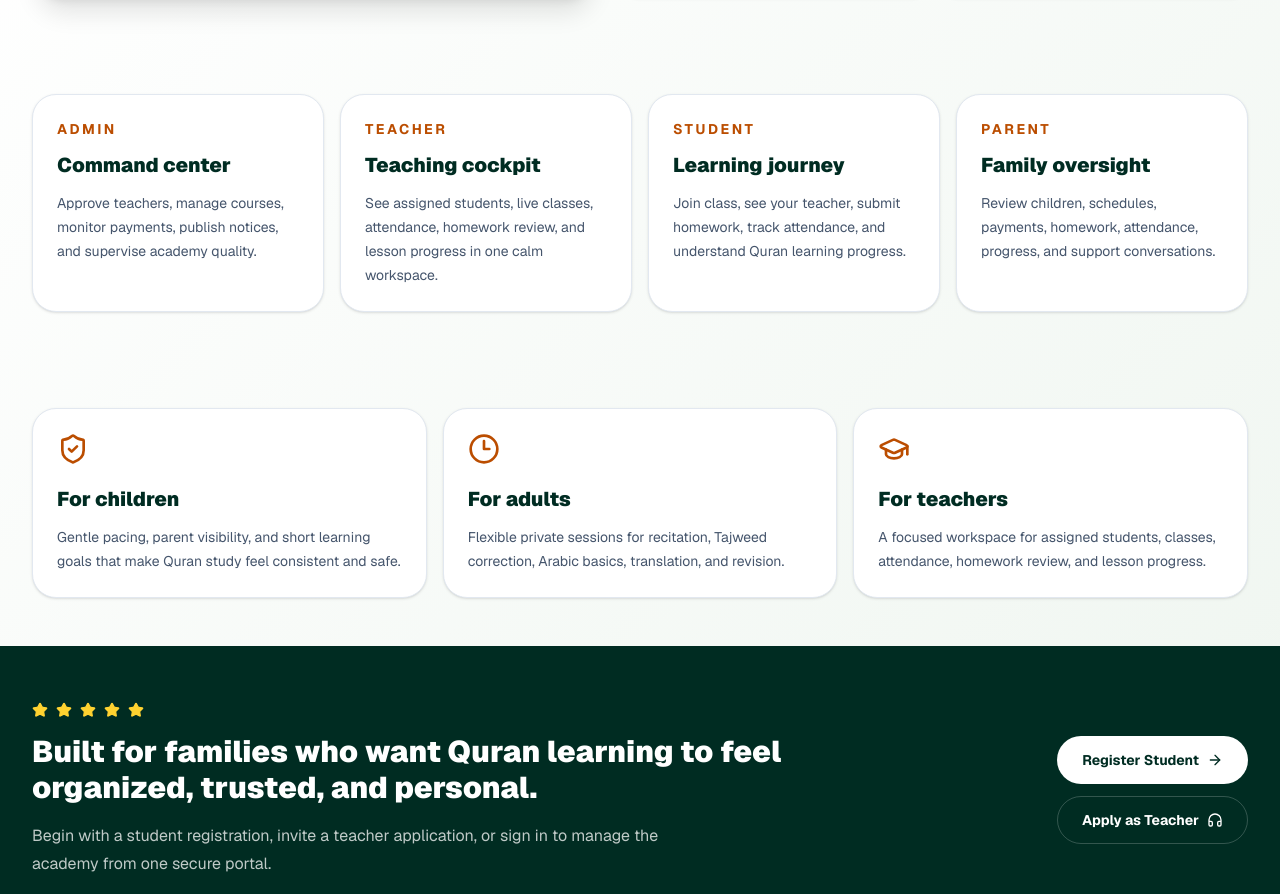
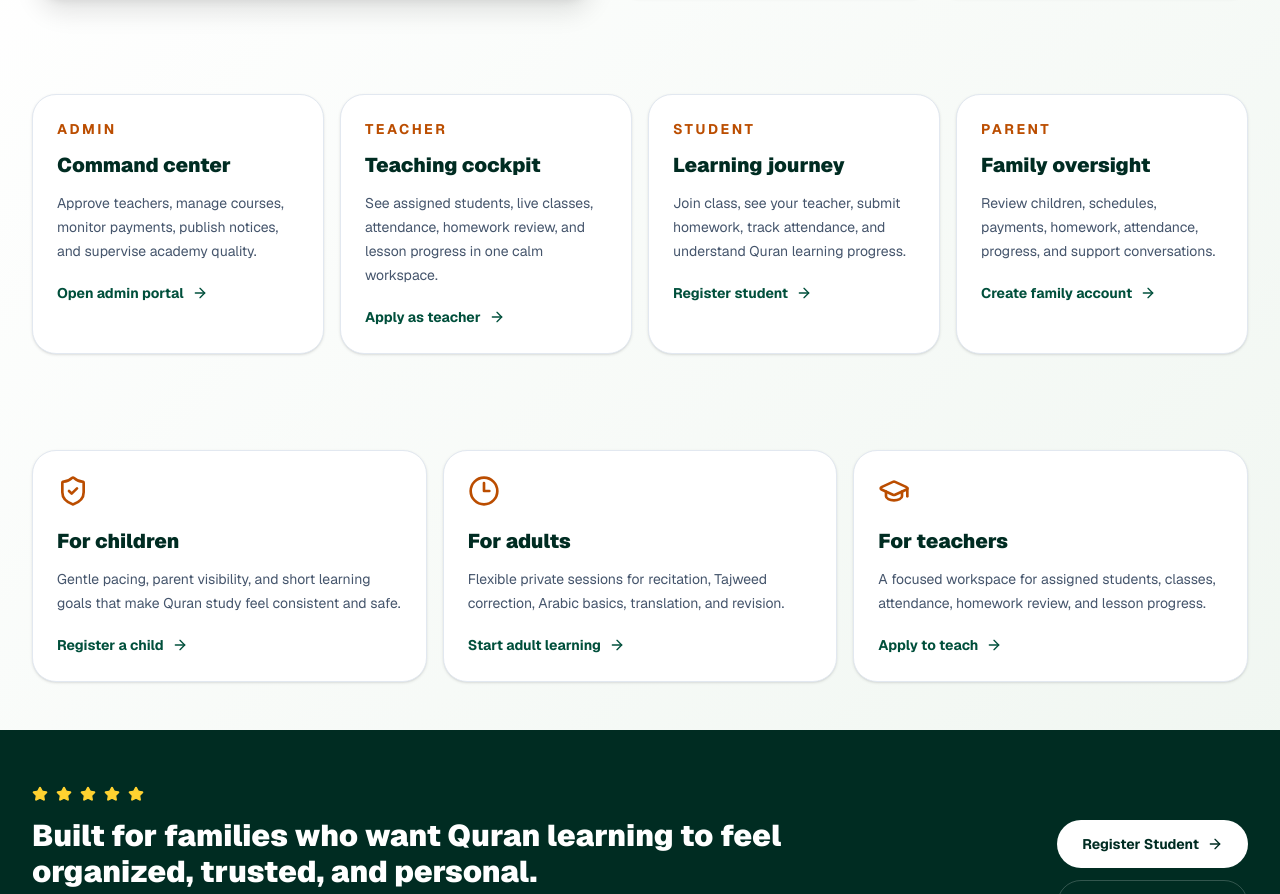
Before and after one commit to AlHayatAcademy/al-hayat-quran-portal-next, a Next.js app: page / in a window 1280 px wide. Shown: the part 2151-3045 px from the top of the page. Built offline with nearby package versions, Linux system fonts and the light colour scheme.

Commit message:
Link homepage audience cards

```diff
--- a/src/app/page.tsx
+++ b/src/app/page.tsx
@@ -53,18 +53,30 @@ export default function Home() {
       title: "For children",
       copy: "Gentle pacing, parent visibility, and short learning goals that make Quran study feel consistent and safe.",
       icon: ShieldCheck,
+      href: "/register",
+      action: "Register a child",
     },
     {
       title: "For adults",
       copy: "Flexible private sessions for recitation, Tajweed correction, Arabic basics, translation, and revision.",
       icon: Clock3,
+      href: "/register",
+      action: "Start adult learning",
     },
     {
       title: "For teachers",
       copy: "A focused workspace for assigned students, classes, attendance, homework review, and lesson progress.",
       icon: GraduationCap,
+      href: "/apply",
+      action: "Apply to teach",
     },
   ];
+  const roleLinks: Record<string, { href: string; action: string }> = {
+    Admin: { href: "/admin", action: "Open admin portal" },
+    Teacher: { href: "/apply", action: "Apply as teacher" },
+    Student: { href: "/register", action: "Register student" },
+    Parent: { href: "/register", action: "Create family account" },
+  };
 
   return (
     <main className="academy-surface min-h-screen">
@@ -210,11 +222,18 @@ export default function Home() {
       <section id="roles" className="mx-auto max-w-7xl px-4 py-12 sm:px-6 lg:px-8">
         <div className="grid gap-4 md:grid-cols-4">
           {roleCards.map((card) => (
-            <div key={card.role} className="rounded-3xl border border-slate-200 bg-white p-6 shadow-sm">
+            <Link
+              key={card.role}
+              href={roleLinks[card.role]?.href ?? "/login"}
+              className="rounded-3xl border border-slate-200 bg-white p-6 shadow-sm transition hover:-translate-y-0.5 hover:border-emerald-900/30 hover:shadow-md focus:outline-none focus:ring-4 focus:ring-emerald-900/10"
+            >
               <p className="text-sm font-bold uppercase tracking-[0.18em] text-amber-700">{card.role}</p>
               <h3 className="mt-3 text-xl font-black text-emerald-950">{card.title}</h3>
               <p className="mt-3 text-sm leading-6 text-slate-600">{card.copy}</p>
-            </div>
+              <p className="mt-5 inline-flex items-center gap-2 text-sm font-bold text-emerald-900">
+                {roleLinks[card.role]?.action ?? "Open portal"} <ArrowRight className="h-4 w-4" />
+              </p>
+            </Link>
           ))}
         </div>
       </section>
@@ -222,11 +241,18 @@ export default function Home() {
       <section className="mx-auto max-w-7xl px-4 py-12 sm:px-6 lg:px-8">
         <div className="grid gap-4 lg:grid-cols-3">
           {trustCards.map((card) => (
-            <div key={card.title} className="rounded-3xl border border-slate-200 bg-white p-6 shadow-sm">
+            <Link
+              key={card.title}
+              href={card.href}
+              className="rounded-3xl border border-slate-200 bg-white p-6 shadow-sm transition hover:-translate-y-0.5 hover:border-emerald-900/30 hover:shadow-md focus:outline-none focus:ring-4 focus:ring-emerald-900/10"
+            >
               <card.icon className="h-8 w-8 text-amber-700" />
               <h3 className="mt-5 text-xl font-black text-emerald-950">{card.title}</h3>
               <p className="mt-3 text-sm leading-6 text-slate-600">{card.copy}</p>
-            </div>
+              <p className="mt-5 inline-flex items-center gap-2 text-sm font-bold text-emerald-900">
+                {card.action} <ArrowRight className="h-4 w-4" />
+              </p>
+            </Link>
           ))}
         </div>
       </section>
```
